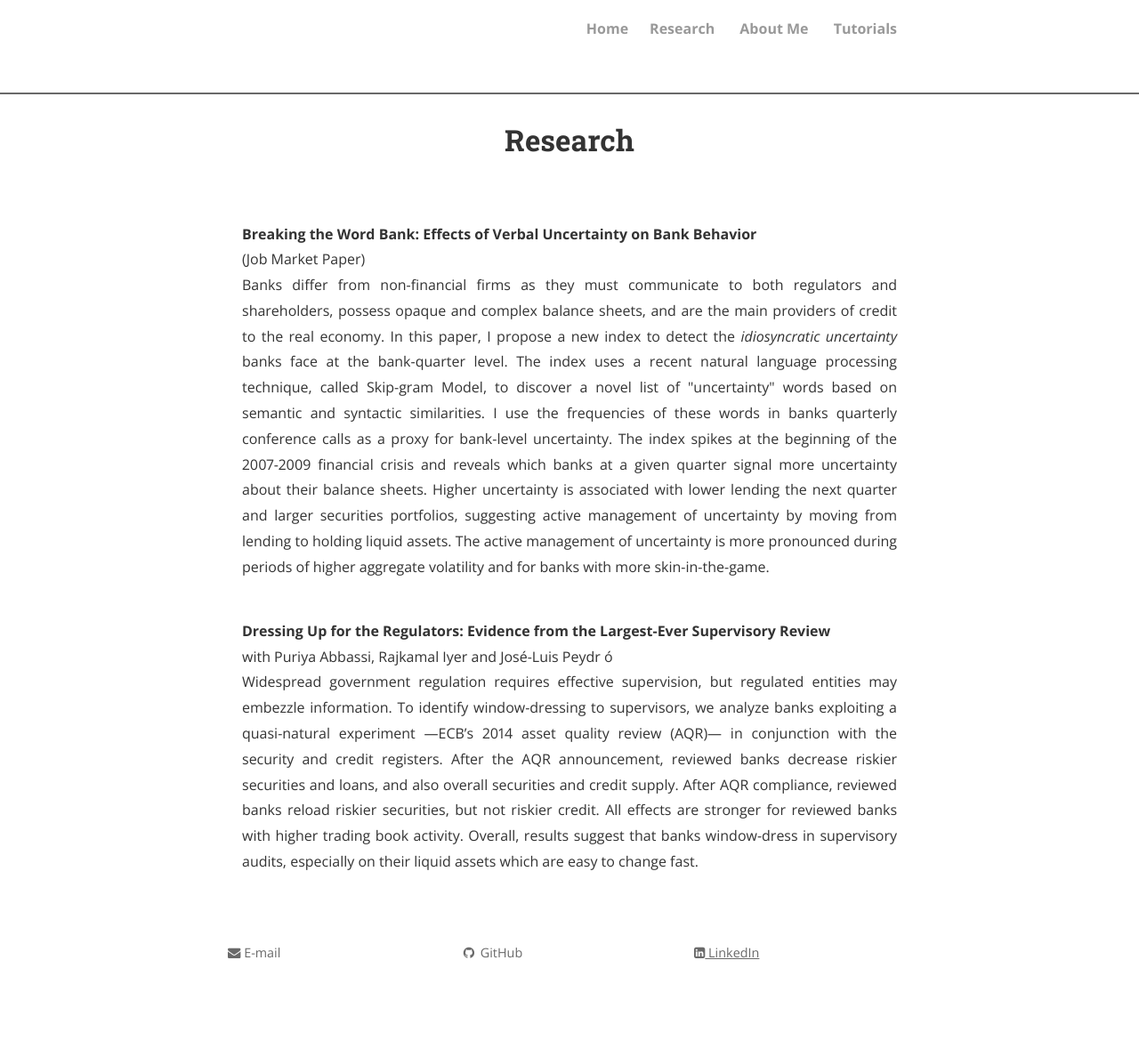
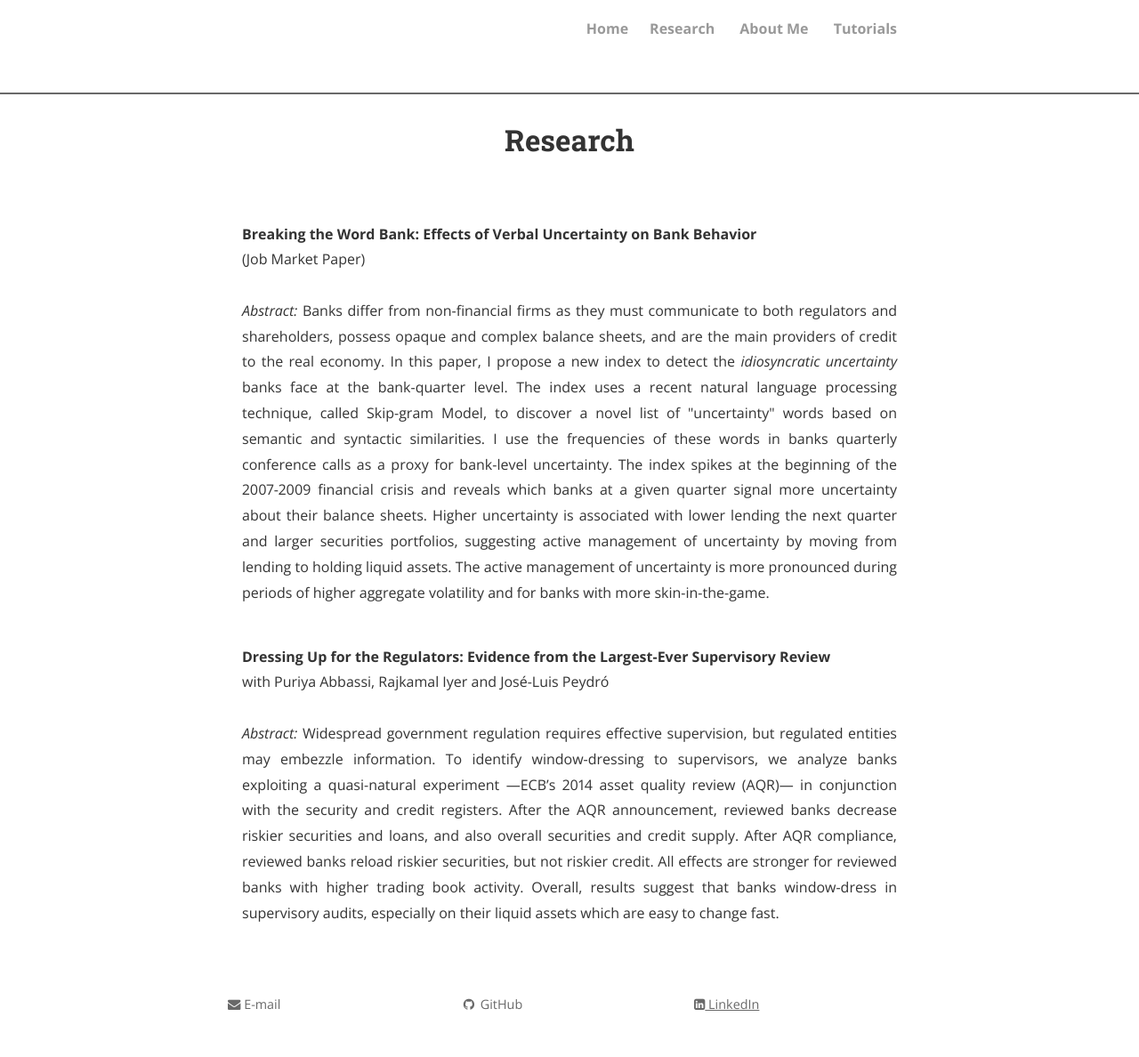
Before and after one commit to zsivine/zsivine.github.io, a Jekyll site: the page built from research.html, in a window 1280 px wide. Shown: the whole page at 89% size. Built offline with Jekyll 4.4.1, drawn with Linux system fonts in a browser that asks for light colours; nearby versions of some CDN libraries; comment, search, counter and statistics services are not loaded; a style sheet for code colours, icons or effects is not loaded; before the commit the page ends 1130 px from its top, so only the background shows below that.

Commit message:
formatting

```diff
--- a/research.html
+++ b/research.html
@@ -5,8 +5,8 @@ permalink: /research/
 ---
 <br>
 
-<strong>Breaking the Word Bank: Effects of Verbal Uncertainty on Bank Behavior</strong><br>(Job Market Paper)<br>
-<p style="text-align:justify">Banks differ from non-financial firms as they must communicate to both regulators and shareholders, possess opaque and complex balance sheets, and are the main providers of credit to the real economy. In this paper, I propose a new index to detect the <i>idiosyncratic uncertainty</i> banks face at the bank-quarter level. The index uses a recent natural language processing technique, called Skip-gram Model, to discover a novel list of "uncertainty" words based on semantic and syntactic similarities. I use the frequencies of these words in banks quarterly conference calls as a proxy for bank-level uncertainty. The index spikes at the beginning of the 2007-2009 financial crisis and reveals which banks at a given quarter signal more uncertainty about their balance sheets. Higher uncertainty is associated with lower lending the next quarter and larger securities portfolios, suggesting active management of uncertainty by moving from lending to holding liquid assets. The active management of uncertainty is more pronounced during periods of higher aggregate volatility and for banks with more skin-in-the-game.</p>
+<strong>Breaking the Word Bank: Effects of Verbal Uncertainty on Bank Behavior</strong><br>(Job Market Paper)<br><br>
+<p style="text-align:justify"><i>Abstract: </i>Banks differ from non-financial firms as they must communicate to both regulators and shareholders, possess opaque and complex balance sheets, and are the main providers of credit to the real economy. In this paper, I propose a new index to detect the <i>idiosyncratic uncertainty</i> banks face at the bank-quarter level. The index uses a recent natural language processing technique, called Skip-gram Model, to discover a novel list of "uncertainty" words based on semantic and syntactic similarities. I use the frequencies of these words in banks quarterly conference calls as a proxy for bank-level uncertainty. The index spikes at the beginning of the 2007-2009 financial crisis and reveals which banks at a given quarter signal more uncertainty about their balance sheets. Higher uncertainty is associated with lower lending the next quarter and larger securities portfolios, suggesting active management of uncertainty by moving from lending to holding liquid assets. The active management of uncertainty is more pronounced during periods of higher aggregate volatility and for banks with more skin-in-the-game.</p>
 <br>
-<strong>Dressing Up for the Regulators: Evidence from the Largest-Ever Supervisory Review</strong><br>with Puriya Abbassi, Rajkamal Iyer and Jos&eacute;-Luis Peydr &oacute;<br>
-<p style="text-align:justify">Widespread government regulation requires effective supervision, but regulated entities may embezzle information. To identify window-dressing to supervisors, we analyze banks exploiting a quasi-natural experiment —ECB’s 2014 asset quality review (AQR)— in conjunction with the security and credit registers. After the AQR announcement, reviewed banks decrease riskier securities and loans, and also overall securities and credit supply. After AQR compliance, reviewed banks reload riskier securities, but not riskier credit. All effects are stronger for reviewed banks with higher trading book activity. Overall, results suggest that banks window-dress in supervisory audits, especially on their liquid assets which are easy to change fast.</p><br>
+<strong>Dressing Up for the Regulators: Evidence from the Largest-Ever Supervisory Review</strong><br>with Puriya Abbassi, Rajkamal Iyer and Jos&eacute;-Luis Peydr&oacute;<br><br>
+<p style="text-align:justify"><i>Abstract: </i>Widespread government regulation requires effective supervision, but regulated entities may embezzle information. To identify window-dressing to supervisors, we analyze banks exploiting a quasi-natural experiment —ECB’s 2014 asset quality review (AQR)— in conjunction with the security and credit registers. After the AQR announcement, reviewed banks decrease riskier securities and loans, and also overall securities and credit supply. After AQR compliance, reviewed banks reload riskier securities, but not riskier credit. All effects are stronger for reviewed banks with higher trading book activity. Overall, results suggest that banks window-dress in supervisory audits, especially on their liquid assets which are easy to change fast.</p><br>
```
